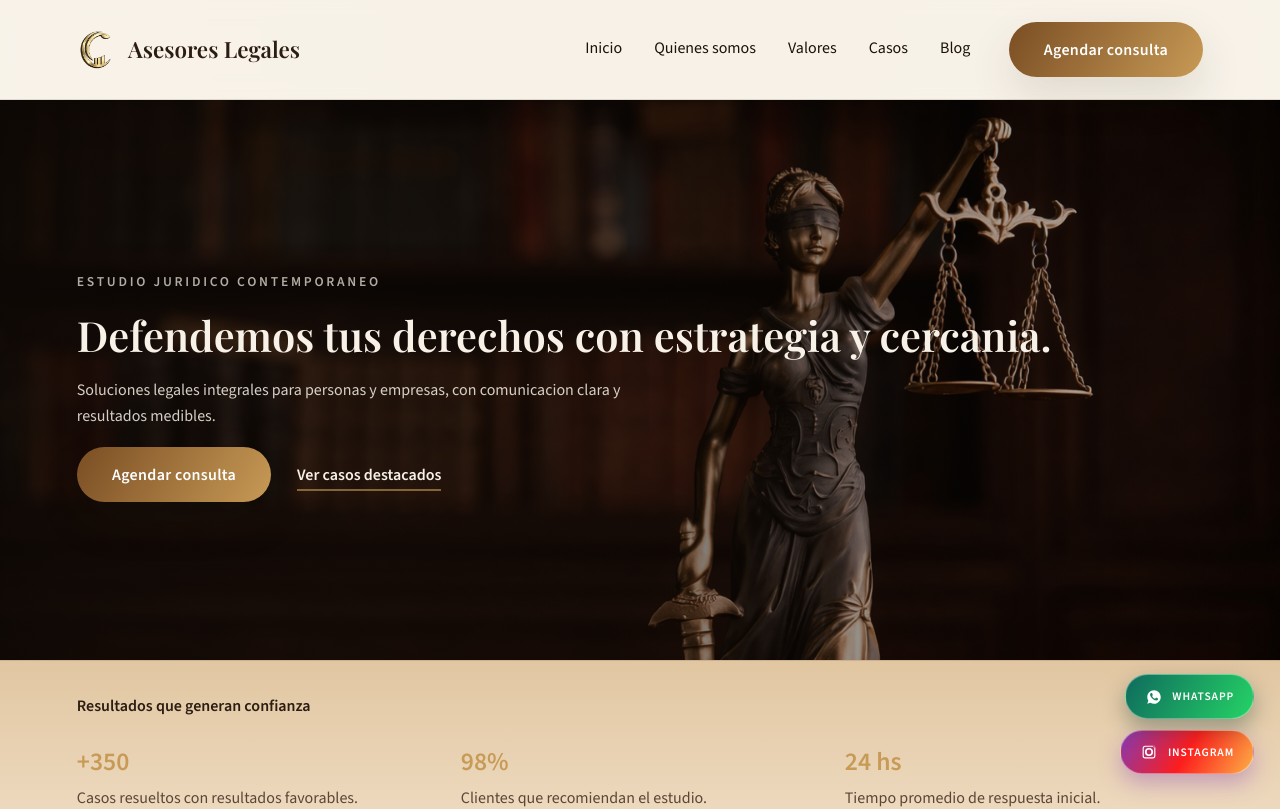
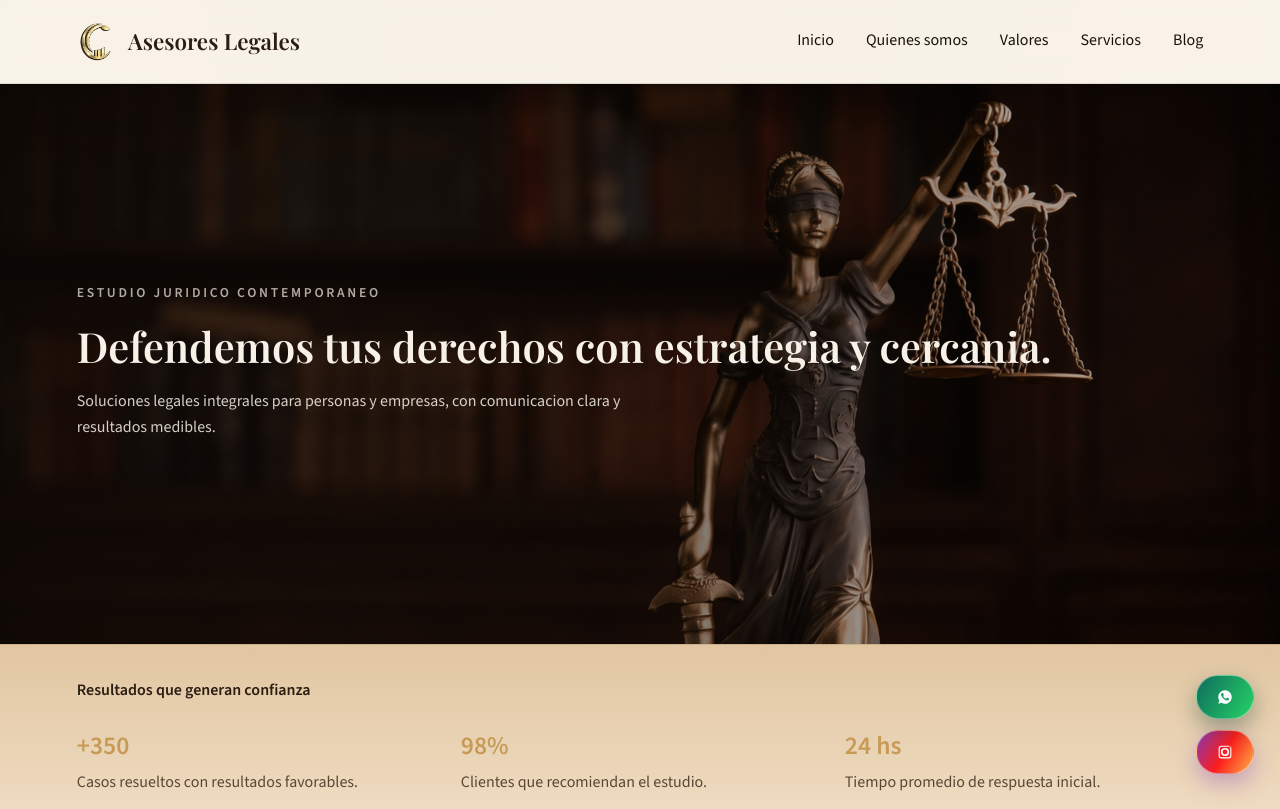
Before and after one commit to metzgermeist/temis, a React (Vite) app: page / in a window 1280 px wide. Shown: the top 809 px of the page. Built offline with nearby package versions, Linux system fonts and the light colour scheme.

Commit message:
cambios de titile, iconos, tooltip

```diff
--- a/index.html
+++ b/index.html
@@ -3,8 +3,8 @@
   <head>
     <!-- Configuracion base de caracteres para compatibilidad -->
     <meta charset="UTF-8" />
-    <!-- Icono del sitio en formato vectorial -->
-    <link rel="icon" type="image/svg+xml" href="/vite.svg" />
+    <!-- Icono del sitio -->
+    <link rel="icon" type="image/png" href="./img/logo.png" />
     <!-- Descripcion para buscadores y resultados organicos -->
     <meta
       name="description"
@@ -24,7 +24,7 @@
     <!-- Configuracion responsive para dispositivos -->
     <meta name="viewport" content="width=device-width, initial-scale=1.0" />
     <!-- Titulo principal de la pagina -->
-    <title>Estudio Juridico Canevaro | Abogados en Argentina</title>
+    <title>Tucuman abogados</title>
     <!-- Precarga de fuentes para mejorar rendimiento -->
     <link
       rel="preconnect"
--- a/src/atoms/BotonWhatsAppFlotante.css
+++ b/src/atoms/BotonWhatsAppFlotante.css
@@ -116,4 +116,8 @@
   .whatsapp-tooltip__boton {
     padding: 0.7rem 1rem;
   }
+
+  .whatsapp-tooltip__menu {
+    display: none;
+  }
 }
--- a/src/atoms/BotonWhatsAppFlotante.jsx
+++ b/src/atoms/BotonWhatsAppFlotante.jsx
@@ -14,15 +14,20 @@ function BotonWhatsAppFlotante(props) {
     <div className="whatsapp-tooltip" aria-live="polite">
       <div className="whatsapp-tooltip__botones">
         <div className="whatsapp-tooltip__contenedor">
-          <div className="whatsapp-tooltip__boton" aria-label="Abrir datos de WhatsApp">
+          <a
+            className="whatsapp-tooltip__boton"
+            href={enlace}
+            target="_blank"
+            rel="noreferrer"
+            aria-label={`Abrir chat de WhatsApp con el numero ${numero}`}
+          >
             <svg aria-hidden="true" viewBox="0 0 32 32" height="18" width="18">
               <path
                 fill="currentColor"
                 d="M16.01 4C9.39 4 4 9.39 4 16c0 2.34.67 4.62 1.94 6.6L4 28l5.55-1.84A12.01 12.01 0 0 0 28 16C28 9.39 22.63 4 16.01 4zm6.96 16.3c-.3.84-1.74 1.64-2.44 1.72-.6.08-1.36.12-2.2-.14-.5-.16-1.16-.38-1.98-.74-3.48-1.52-5.74-5.2-5.92-5.44-.16-.24-1.4-1.86-1.4-3.54 0-1.68.88-2.5 1.2-2.84.3-.34.7-.42.94-.42h.68c.22 0 .52-.02.8.6.3.68 1.02 2.34 1.1 2.52.08.18.14.4.02.64-.12.24-.18.4-.36.62-.18.22-.38.5-.54.66-.18.18-.36.38-.16.74.2.36.9 1.5 1.94 2.44 1.34 1.18 2.48 1.54 2.84 1.72.36.18.56.16.78-.1.22-.26.9-1.04 1.14-1.4.24-.36.48-.3.8-.18.32.12 2.04.96 2.4 1.14.36.18.6.26.68.4.08.14.08.84-.22 1.68z"
               />
             </svg>
-            WhatsApp
-          </div>
+          </a>
           <div className="whatsapp-tooltip__menu" role="menu">
             <a
               className="whatsapp-tooltip__item"
@@ -37,7 +42,7 @@ function BotonWhatsAppFlotante(props) {
                   d="m4.6.7 1.6 1.7c.6.6.7 1.6 0 2.2C5 6.1 5 6.4 7.2 8.7c2.4 2.4 2.7 2.4 4.2 1 .6-.5 1.6-.5 2.2 0l1.7 1.7v.1c.6.5.6 1.5 0 2.1v.1c-1.4 1.4-2.5 2-3.8 2h-.7c-1.6-.3-3.4-1.6-6.1-4.4C-.5 6.1-1 4 2.3.7 2.9.1 3.9.1 4.6.7m-1.2.4c-.2 0-.4.1-.5.3C.1 4 .5 5.9 5.3 10.7s6.6 5.2 9.3 2.4l.2.1-.2-.1c.3-.3.3-.7.1-1L13 10.4a.7.7 0 0 0-1 0c-1.9 1.8-2.7 1.6-5.3-1C4 6.6 3.8 5.8 5.6 4c.3-.3.3-.7 0-1L3.9 1.3a.7.7 0 0 0-.5-.2"
                 />
               </svg>
-              {numero}
+              <span>{numero}</span>
             </a>
           </div>
         </div>
@@ -55,7 +60,6 @@ function BotonWhatsAppFlotante(props) {
                 d="M12 8.8a3.2 3.2 0 1 0 0 6.4 3.2 3.2 0 0 0 0-6.4Zm0 8.6a5.4 5.4 0 1 1 0-10.8 5.4 5.4 0 0 1 0 10.8Zm6.7-11.2a1.26 1.26 0 1 1 0-2.52 1.26 1.26 0 0 1 0 2.52ZM17 3.5H7A3.5 3.5 0 0 0 3.5 7v10A3.5 3.5 0 0 0 7 20.5h10A3.5 3.5 0 0 0 20.5 17V7A3.5 3.5 0 0 0 17 3.5Zm2 13.5A2 2 0 0 1 17 19H7a2 2 0 0 1-2-2V7a2 2 0 0 1 2-2h10a2 2 0 0 1 2 2v10Z"
               />
             </svg>
-            Instagram
           </a>
         ) : null}
       </div>
--- a/src/molecules/Navegador.jsx
+++ b/src/molecules/Navegador.jsx
@@ -116,7 +116,7 @@ function Navegador() {
     { id: 'inicio', texto: 'Inicio', destino: '#inicio' },
     { id: 'quienes-somos', texto: 'Quienes somos', destino: '#quienes-somos' },
     { id: 'valores', texto: 'Valores', destino: '#valores' },
-    { id: 'casos', texto: 'Casos', destino: '#casos' },
+    { id: 'casos', texto: 'Servicios', destino: '#casos' },
     { id: 'blog', texto: 'Blog', destino: '#blog' }
   ]
 
@@ -133,7 +133,7 @@ function Navegador() {
 
   // Renderizar el encabezado con logo y enlaces.
   return (
-    <header className={`navegador${estaOculto ? ' navegador--oculto' : ''}`} id="inicio">
+    <header className={`navegador${estaOculto ? ' navegador--oculto' : ''}`}>
       <div className="navegador__barra">
         {/* Marca del estudio juridico */}
         <a className="navegador__marca" href="#inicio" aria-label="Ir al inicio">
@@ -161,12 +161,6 @@ function Navegador() {
             {enlaces.map(RenderizarEnlace)}
           </ul>
         </nav>
-        {/* Boton de contacto rapido */}
-        <BotonPrimario
-          texto="Agendar consulta"
-          enlace="#contacto"
-          etiqueta="Agendar consulta con el estudio"
-        />
       </div>
     </header>
   )
--- a/src/molecules/SeccionPortada.jsx
+++ b/src/molecules/SeccionPortada.jsx
@@ -122,14 +122,6 @@ function SeccionPortada() {
             resultados medibles.
           </p>
           <section className="hero__acciones" aria-label="Acciones principales">
-            <BotonPrimario
-              texto="Agendar consulta"
-              enlace="#contacto"
-              etiqueta="Agendar una consulta legal"
-            />
-            <a className="hero__enlace" href="#casos">
-              Ver casos destacados
-            </a>
           </section>
         </article>
       </section>
--- a/src/pages/Inicio.jsx
+++ b/src/pages/Inicio.jsx
@@ -13,7 +13,7 @@ import BotonWhatsAppFlotante from '../atoms/BotonWhatsAppFlotante.jsx'
 function Inicio() {
   // Renderizar la pagina completa en orden narrativo.
   return (
-    <main className="pagina-inicio">
+    <main className="pagina-inicio" id="inicio">
       {/* Navegador fijo con accesos a secciones */}
       <Navegador />
       {/* Portada con propuesta de valor */}
```
